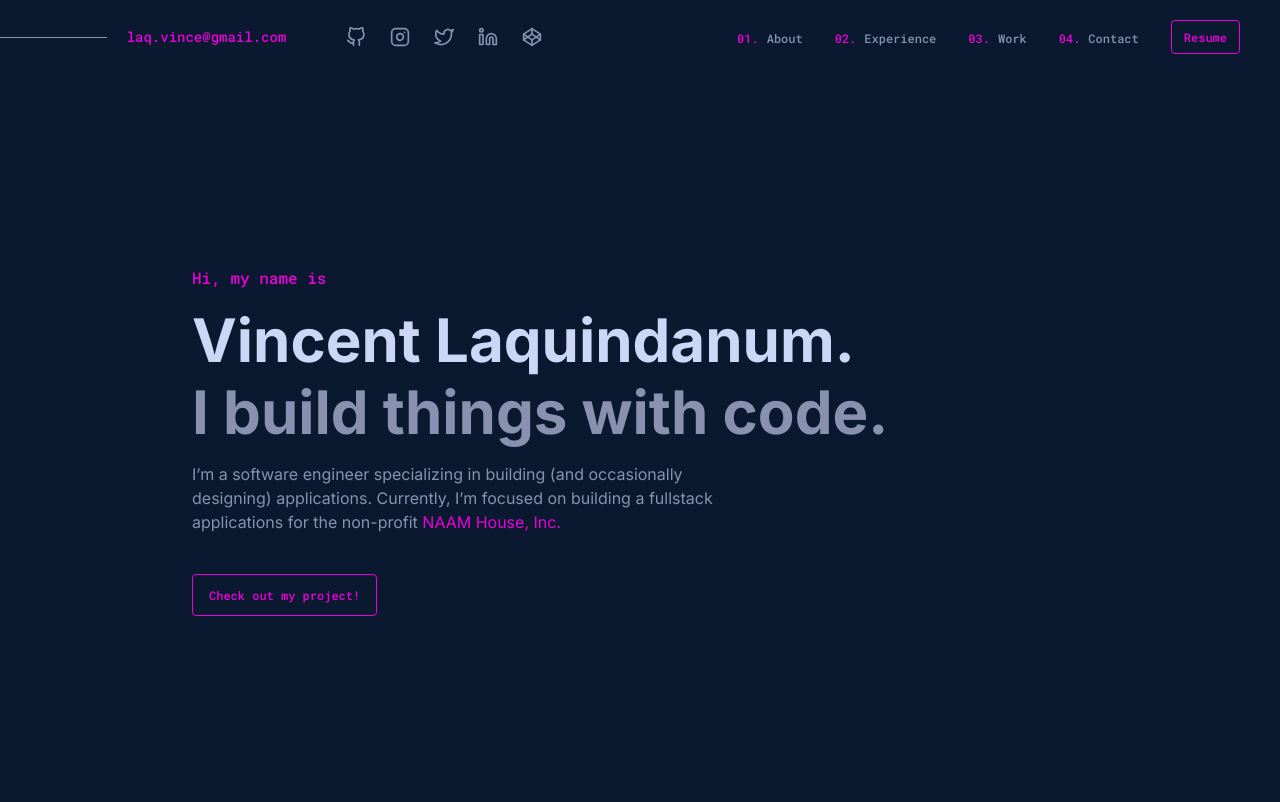
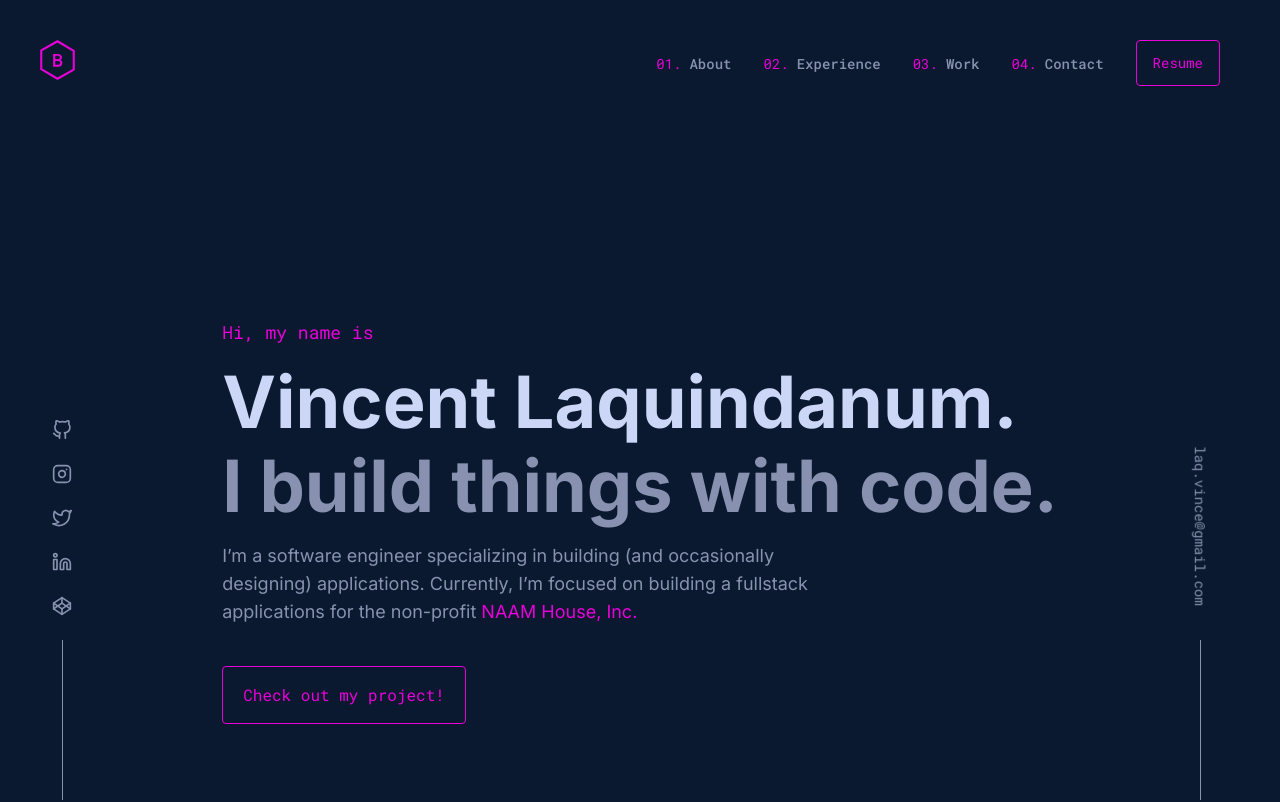
Before and after one commit to vincelaq/portfolio-v1, a React (Create React App) app: page / in a window 1280 px wide. Shown: the top 802 px of the page. Built offline with nearby package versions, Linux system fonts and the light colour scheme.

Commit message:
complete layout

```diff
--- a/src/App.js
+++ b/src/App.js
@@ -8,10 +8,70 @@ import HomePage from './pages/HomePage';
 const App = () => {
     return (
         <Router>
-            <Navigation/>
-            <main className='h-full'>
-                <HomePage/>
-            </main>
+            <div className='h-screen bg-navy'>
+                <Navigation/>
+                <div className='flex flex-row'>
+                    <section className='bg-navy basis-1/12 relative'>
+                        <div className='flex flex-col fixed bottom-0 left-10'>
+
+                            <div className='m-3'>
+                                <svg xmlns="http://www.w3.org/2000/svg" role="img" viewBox="0 0 24 24" fill="none" stroke="#8892b0" strokeWidth="2" strokeLinecap="round" strokeLinejoin="round" className="h-5">
+                                    <title>GitHub</title>
+                                    <path d="M9 19c-5 1.5-5-2.5-7-3m14 6v-3.87a3.37 3.37 0 0 0-.94-2.61c3.14-.35 6.44-1.54 6.44-7A5.44 5.44 0 0 0 20 4.77 5.07 5.07 0 0 0 19.91 1S18.73.65 16 2.48a13.38 13.38 0 0 0-7 0C6.27.65 5.09 1 5.09 1A5.07 5.07 0 0 0 5 4.77a5.44 5.44 0 0 0-1.5 3.78c0 5.42 3.3 6.61 6.44 7A3.37 3.37 0 0 0 9 18.13V22"></path>
+                                </svg>
+
+                            </div>
+                            <div className='m-3'>
+                                <svg xmlns="http://www.w3.org/2000/svg" role="img" viewBox="0 0 24 24" fill="none" stroke="#8892b0" strokeWidth="2" strokeLinecap="round" strokeLinejoin="round" className="h-5">
+                                    <title>Instagram</title>
+                                    <rect x="2" y="2" width="20" height="20" rx="5" ry="5"></rect>
+                                    <path d="M16 11.37A4 4 0 1 1 12.63 8 4 4 0 0 1 16 11.37z"></path>
+                                    <line x1="17.5" y1="6.5" x2="17.51" y2="6.5"></line>
+                                </svg>
+                            </div>
+                            <div className='m-3'>
+                                <svg xmlns="http://www.w3.org/2000/svg" role="img" viewBox="0 0 24 24" fill="none" stroke="#8892b0" strokeWidth="2" strokeLinecap="round" strokeLinejoin="round" className="h-5">
+                                    <title>Twitter</title>
+                                    <path d="M23 3a10.9 10.9 0 0 1-3.14 1.53 4.48 4.48 0 0 0-7.86 3v1A10.66 10.66 0 0 1 3 4s-4 9 5 13a11.64 11.64 0 0 1-7 2c9 5 20 0 20-11.5a4.5 4.5 0 0 0-.08-.83A7.72 7.72 0 0 0 23 3z"></path>
+                                </svg>
+                            </div>
+                            <div className='m-3'>
+                                <svg xmlns="http://www.w3.org/2000/svg" role="img" viewBox="0 0 24 24" fill="none" stroke="#8892b0" strokeWidth="2" strokeLinecap="round" strokeLinejoin="round" className="h-5">
+                                    <title>LinkedIn</title>
+                                    <path d="M16 8a6 6 0 0 1 6 6v7h-4v-7a2 2 0 0 0-2-2 2 2 0 0 0-2 2v7h-4v-7a6 6 0 0 1 6-6z"></path>
+                                    <rect x="2" y="9" width="4" height="12"></rect>
+                                    <circle cx="4" cy="4" r="2"></circle>
+                                </svg>
+                            </div>
+                            <div className='m-3'>
+                                <svg xmlns="http://www.w3.org/2000/svg" role="img" viewBox="0 0 24 24" fill="none" stroke="#8892b0" strokeWidth="2" strokeLinecap="round" strokeLinejoin="round" className="h-5">
+                                    <title>CodePen</title>
+                                    <polygon points="12 2 22 8.5 22 15.5 12 22 2 15.5 2 8.5 12 2"></polygon>
+                                    <line x1="12" y1="22" x2="12" y2="15.5"></line>
+                                    <polyline points="22 8.5 12 15.5 2 8.5"></polyline>
+                                    <polyline points="2 15.5 12 8.5 22 15.5"></polyline>
+                                    <line x1="12" y1="2" x2="12" y2="8.5"></line>
+                                </svg>
+                            </div>
+
+
+                            <div className='border-l border-l-slate h-40 mx-auto mt-3'></div>
+                        </div>
+                    </section>
+                    <main className='basis-10/12'>
+                        <HomePage/>
+                    </main>
+                    <section className='bg-navy basis-1/12 relative'>
+                        <div className='flex flex-col fixed bottom-0 -right-5 justify-center items-center'>
+
+                            <div className='text-slate font-Roboto text-sm mx-5 my-3 rotate-90 -translate-y-20'>laq.vince@gmail.com</div>
+
+
+                            <div className='border-l border-l-slate h-40 mx-auto mt-3'></div>
+                        </div>
+                    </section>
+                </div>
+            </div>
         </Router>
     )
 }
--- a/src/components/Navigation.js
+++ b/src/components/Navigation.js
@@ -3,70 +3,42 @@ import React from 'react';
 const Navigation = () => {
     return (
         <nav className='bg-navy'>
-            <div className='mx-auto py-5'>
+            <div className='mx-5 py-10'>
 
                 <div className='flex flex-row mx-auto'>
                     <div className='flex flex-row basis-1/2 justify-start'>
-                        <hr className='border-1 border-t-slate w-1/6 my-auto py-auto'></hr>
-                        <div className='text-pink font-Roboto text-sm mx-5 my-auto'>laq.vince@gmail.com</div>
-                        <div className='h-auto my-auto ml-10'>
-                            <svg xmlns="http://www.w3.org/2000/svg" role="img" viewBox="0 0 24 24" fill="none" stroke="#8892b0" strokeWidth="2" strokeLinecap="round" strokeLinejoin="round" className="h-5">
-                                <title>GitHub</title>
-                                <path d="M9 19c-5 1.5-5-2.5-7-3m14 6v-3.87a3.37 3.37 0 0 0-.94-2.61c3.14-.35 6.44-1.54 6.44-7A5.44 5.44 0 0 0 20 4.77 5.07 5.07 0 0 0 19.91 1S18.73.65 16 2.48a13.38 13.38 0 0 0-7 0C6.27.65 5.09 1 5.09 1A5.07 5.07 0 0 0 5 4.77a5.44 5.44 0 0 0-1.5 3.78c0 5.42 3.3 6.61 6.44 7A3.37 3.37 0 0 0 9 18.13V22"></path>
+
+                            <svg id="logo" xmlns="http://www.w3.org/2000/svg" role="img" viewBox="0 0 84 96" className='h-10 mx-5'>
+                                <title>Logo</title>
+                                <g transform="translate(-8.000000, -2.000000)">
+                                    <g transform="translate(11.000000, 5.000000)">
+                                        <polygon id="Shape" stroke="#EA00D9" strokeWidth="5" strokeLinecap="round" strokeLinejoin="round" points="39 0 0 22 0 67 39 90 78 68 78 23" fill="#0B192F"></polygon>
+                                        <path d="M45.691667,45.15 C48.591667,46.1 50.691667,48.95 50.691667,52.2 C50.691667,57.95 46.691667,61 40.291667,61 L28.541667,61 L28.541667,30.3 L39.291667,30.3 C45.691667,30.3 49.691667,33.15 49.691667,38.65 C49.691667,41.95 47.941667,44.35 45.691667,45.15 Z M33.591667,43.2 L39.241667,43.2 C42.791667,43.2 44.691667,41.85 44.691667,38.95 C44.691667,36.05 42.791667,34.8 39.241667,34.8 L33.591667,34.8 L33.591667,43.2 Z M33.591667,47.5 L33.591667,56.5 L40.191667,56.5 C43.691667,56.5 45.591667,54.75 45.591667,52 C45.591667,49.2 43.691667,47.5 40.191667,47.5 L33.591667,47.5 Z" fill="#EA00D9"></path>
+                                    </g>
+                                </g>
                             </svg>
 
-                        </div>
-                        <div className='h-auto my-auto ml-6'>
-                            <svg xmlns="http://www.w3.org/2000/svg" role="img" viewBox="0 0 24 24" fill="none" stroke="#8892b0" strokeWidth="2" strokeLinecap="round" strokeLinejoin="round" className="h-5">
-                                <title>Instagram</title>
-                                <rect x="2" y="2" width="20" height="20" rx="5" ry="5"></rect>
-                                <path d="M16 11.37A4 4 0 1 1 12.63 8 4 4 0 0 1 16 11.37z"></path>
-                                <line x1="17.5" y1="6.5" x2="17.51" y2="6.5"></line>
-                            </svg>
-                        </div>
-                        <div className='h-auto my-auto ml-6'>
-                            <svg xmlns="http://www.w3.org/2000/svg" role="img" viewBox="0 0 24 24" fill="none" stroke="#8892b0" strokeWidth="2" strokeLinecap="round" strokeLinejoin="round" className="h-5">
-                                <title>Twitter</title>
-                                <path d="M23 3a10.9 10.9 0 0 1-3.14 1.53 4.48 4.48 0 0 0-7.86 3v1A10.66 10.66 0 0 1 3 4s-4 9 5 13a11.64 11.64 0 0 1-7 2c9 5 20 0 20-11.5a4.5 4.5 0 0 0-.08-.83A7.72 7.72 0 0 0 23 3z"></path>
-                            </svg>
-                        </div>
-                        <div className='h-auto my-auto ml-6'>
-                            <svg xmlns="http://www.w3.org/2000/svg" role="img" viewBox="0 0 24 24" fill="none" stroke="#8892b0" strokeWidth="2" strokeLinecap="round" strokeLinejoin="round" className="h-5">
-                                <title>LinkedIn</title>
-                                <path d="M16 8a6 6 0 0 1 6 6v7h-4v-7a2 2 0 0 0-2-2 2 2 0 0 0-2 2v7h-4v-7a6 6 0 0 1 6-6z"></path>
-                                <rect x="2" y="9" width="4" height="12"></rect>
-                                <circle cx="4" cy="4" r="2"></circle>
-                            </svg>
-                        </div>
-                        <div className='h-auto my-auto ml-6'>
-                            <svg xmlns="http://www.w3.org/2000/svg" role="img" viewBox="0 0 24 24" fill="none" stroke="#8892b0" strokeWidth="2" strokeLinecap="round" strokeLinejoin="round" className="h-5">
-                                <title>CodePen</title>
-                                <polygon points="12 2 22 8.5 22 15.5 12 22 2 15.5 2 8.5 12 2"></polygon>
-                                <line x1="12" y1="22" x2="12" y2="15.5"></line>
-                                <polyline points="22 8.5 12 15.5 2 8.5"></polyline>
-                                <polyline points="2 15.5 12 8.5 22 15.5"></polyline>
-                                <line x1="12" y1="2" x2="12" y2="8.5"></line>
-                            </svg>
-                        </div>
+
+
                     </div>
                     <div className='flex flex-row basis-1/2 justify-end'>
                         <div className='my-auto mx-4'>
-                            <span className='font-Roboto text-xs text-pink'>01.</span>
-                            <span className='font-Roboto font-medium text-xs text-slate ml-2'>About</span>
+                            <span className='font-Roboto text-sm text-pink'>01.</span>
+                            <span className='font-Roboto font-medium text-sm text-slate ml-2'>About</span>
                         </div>
                         <div className='my-auto mx-4'>
-                            <span className='font-Roboto text-xs text-pink'>02.</span>
-                            <span className='font-Roboto font-medium text-xs text-slate ml-2'>Experience</span>
+                            <span className='font-Roboto text-sm text-pink'>02.</span>
+                            <span className='font-Roboto font-medium text-sm text-slate ml-2'>Experience</span>
                         </div>
                         <div className='my-auto mx-4'>
-                            <span className='font-Roboto text-xs text-pink'>03.</span>
-                            <span className='font-Roboto font-medium text-xs text-slate ml-2'>Work</span>
+                            <span className='font-Roboto text-sm text-pink'>03.</span>
+                            <span className='font-Roboto font-medium text-sm text-slate ml-2'>Work</span>
                         </div>
                         <div className='my-auto mx-4'>
-                            <span className='font-Roboto text-xs text-pink'>04.</span>
-                            <span className='font-Roboto font-medium text-xs text-slate ml-2'>Contact</span>
+                            <span className='font-Roboto text-sm text-pink'>04.</span>
+                            <span className='font-Roboto font-medium text-sm text-slate ml-2'>Contact</span>
                         </div>
-                        <div className='my-auto ml-4 mr-10 py-2 px-3 border rounded border-pink text-pink font-Roboto text-xs'>
+                        <div className='my-auto ml-4 mr-10 py-3 px-4 border rounded border-pink text-pink font-Roboto text-sm'>
                             Resume
                         </div>
                     </div>
--- a/src/index.css
+++ b/src/index.css
@@ -1,4 +1,4 @@
-@import url('https://fonts.googleapis.com/css2?family=Inter:wght@100;200;300;400;500;600;700;800;900&family=Roboto+Mono:wght@500&display=swap');
+@import url('https://fonts.googleapis.com/css2?family=Inter:wght@100;200;300;400;500;600;700;800;900&family=Roboto+Mono:wght@300;400;500&display=swap');
 
 @tailwind base;
 @tailwind components;
--- a/src/pages/HomePage.js
+++ b/src/pages/HomePage.js
@@ -2,28 +2,49 @@ import React from 'react';
 
 const HomePage = () => {
     return (
-        <div className='flex flex-col justify-start bg-navy h-screen '>
-            <div className='mx-48 my-48'>
-                <div className='font-Roboto text-pink mb-5'>
+        <div className='flex flex-col justify-start bg-navy h-full'>
+            <div className='mx-auto my-48'>
+                <div className='font-Roboto font-regular text-pink mb-5 text-lg'>
                     Hi, my name is
                 </div>
-                <div className='font-Inter font-bold text-lightest-slate text-6xl mb-3'>
+                <div className='font-Inter font-bold text-lightest-slate text-7xl mb-3'>
                     Vincent Laquindanum.
                 </div>
-                <div className='font-Inter font-bold text-slate text-6xl mb-5'>
+                <div className='font-Inter font-bold text-slate text-7xl mb-5'>
                     I build things with code.
                 </div>
 
-                <p className='font-Inter text-slate'>
+                <p className='font-Inter text-slate text-lg'>
                     I’m a software engineer specializing in building (and occasionally <br/>
                     designing) applications. Currently, I’m focused on building a fullstack <br/>
                     applications for the non-profit <span className='text-pink'>NAAM House, Inc.</span>
                 </p>
-                <div className='border rounded border-pink text-pink font-Roboto text-xs w-fit py-3 px-4 my-10'>
+                <div className='border rounded border-pink text-pink font-Roboto text-s w-fit py-4 px-5 my-10'>
                     Check out my project!
                 </div>
             </div>
 
+
+            <div className='mx-auto my-48'>
+                <div className='font-Roboto font-regular text-pink mb-5 text-lg'>
+                    Hi, my name is
+                </div>
+                <div className='font-Inter font-bold text-lightest-slate text-7xl mb-3'>
+                    Vincent Laquindanum.
+                </div>
+                <div className='font-Inter font-bold text-slate text-7xl mb-5'>
+                    I build things with code.
+                </div>
+
+                <p className='font-Inter text-slate text-lg'>
+                    I’m a software engineer specializing in building (and occasionally <br/>
+                    designing) applications. Currently, I’m focused on building a fullstack <br/>
+                    applications for the non-profit <span className='text-pink'>NAAM House, Inc.</span>
+                </p>
+                <div className='border rounded border-pink text-pink font-Roboto text-s w-fit py-4 px-5 my-10'>
+                    Check out my project!
+                </div>
+            </div>
         </div>
     );
 };
--- a/tailwind.config.js
+++ b/tailwind.config.js
@@ -19,7 +19,7 @@ module.exports = {
     },
     fontFamily: {
       'Inter': ['Inter', 'system-ui', 'sans-serif'],
-      'Roboto': ['Roboto Mono', 'monospace'],
+      'Roboto': ["Roboto Mono", 'monospace'],
     },
     extend: {},
   },
```
Also changed, not shown: src/images/logo.png (added).
